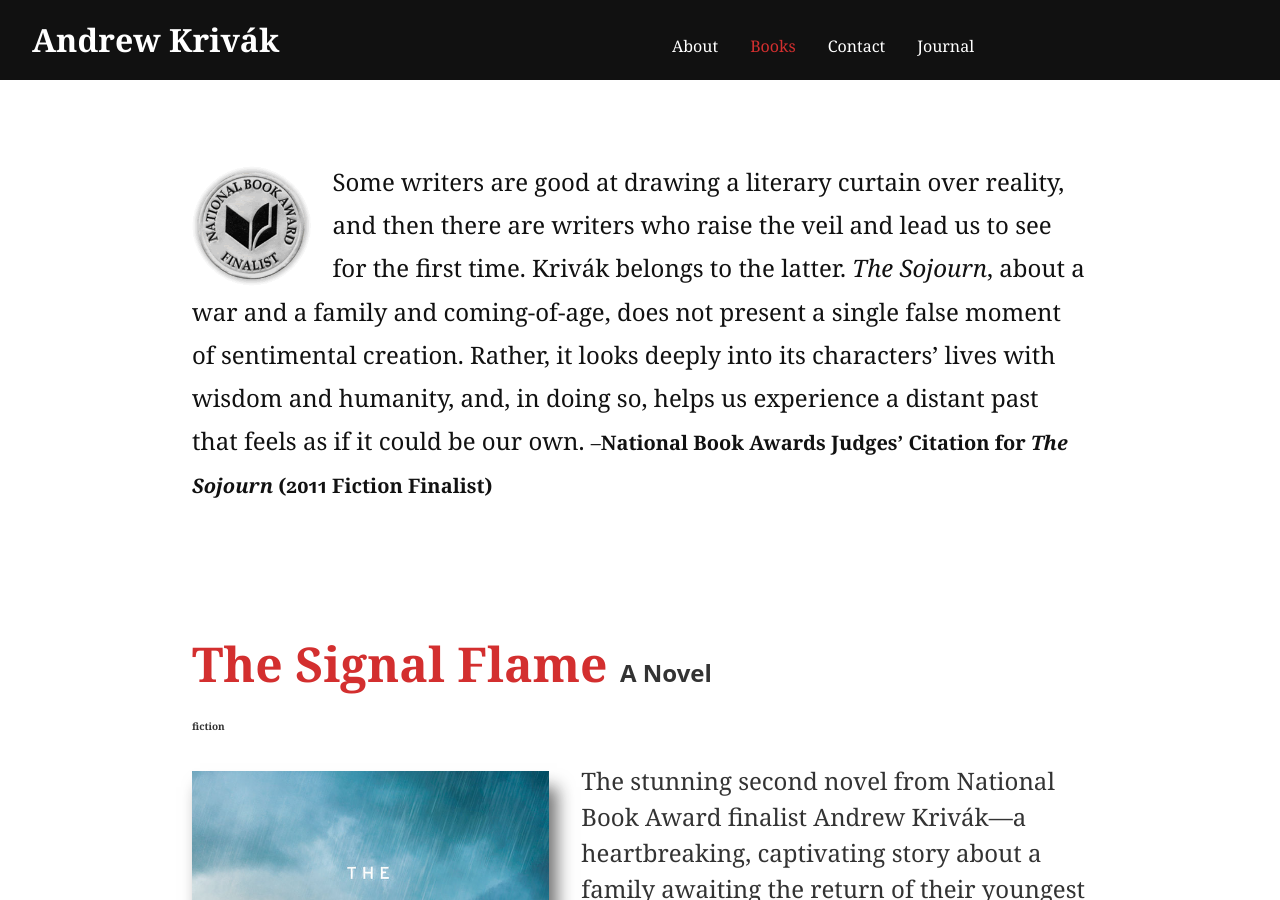
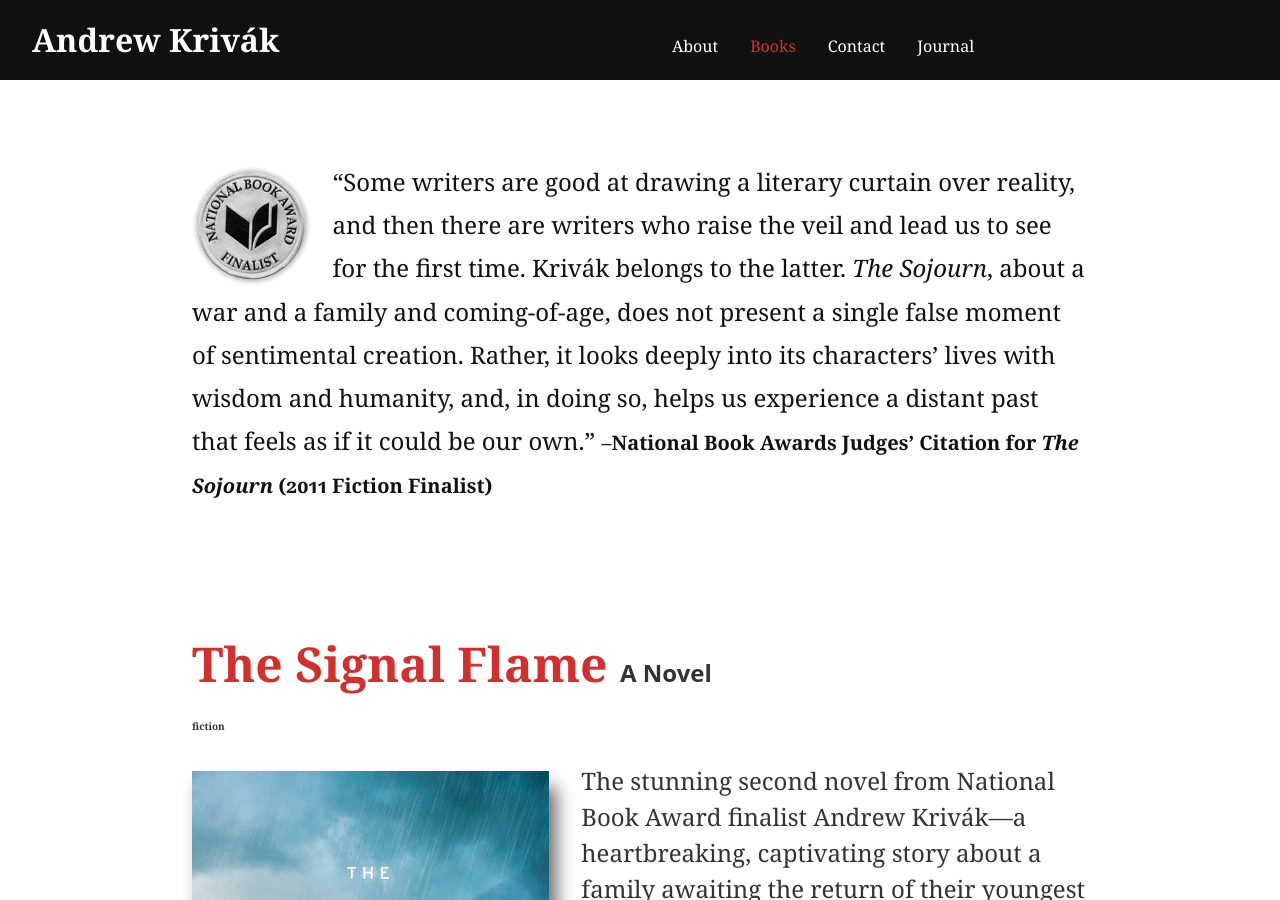
Before and after one commit to theNewDynamic/andrewkrivak.com--archive, a Jekyll site: the page built from _landing_pages/books.md, in a window 1280 px wide and 900 px high. Built offline with Jekyll 4.4.1, drawn with Linux system fonts in a browser that asks for light colours.

Commit message:
add quote markes to NBA quote

```diff
--- a/_data/snippets.yaml
+++ b/_data/snippets.yaml
@@ -1,4 +1,4 @@
-short_bio_for_home_page: 'Some writers are good at drawing a literary curtain over reality, and then there are writers who raise the veil and lead us to see for the first time.  Krivák belongs to the latter.  *The Sojourn*, about a war and a family and coming-of-age, does not present a single false moment of sentimental creation.  Rather, it looks deeply into its characters’ lives with wisdom and humanity, and, in doing so, helps us experience a distant past that feels as if it could be our own.
+short_bio_for_home_page: '“Some writers are good at drawing a literary curtain over reality, and then there are writers who raise the veil and lead us to see for the first time.  Krivák belongs to the latter.  *The Sojourn*, about a war and a family and coming-of-age, does not present a single false moment of sentimental creation.  Rather, it looks deeply into its characters’ lives with wisdom and humanity, and, in doing so, helps us experience a distant past that feels as if it could be our own.”
 
 <small>
 
```
